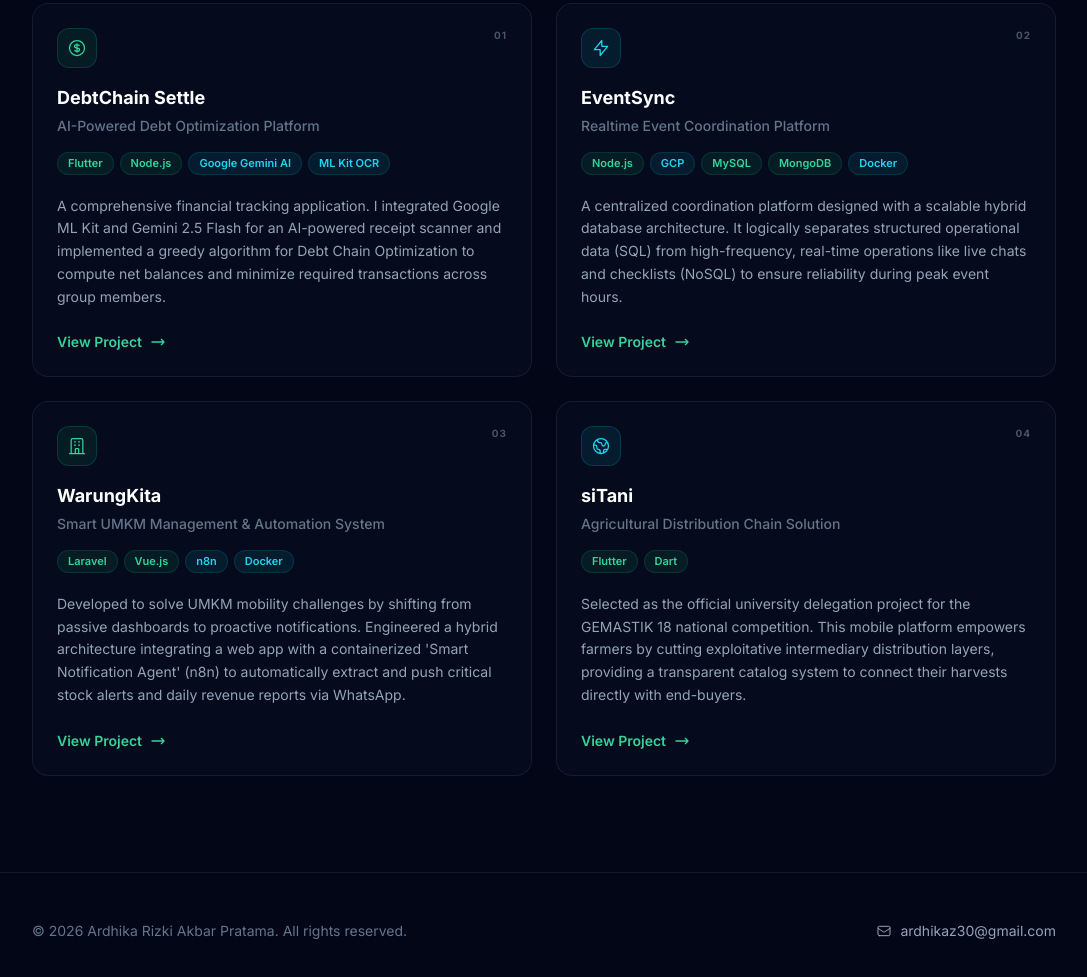
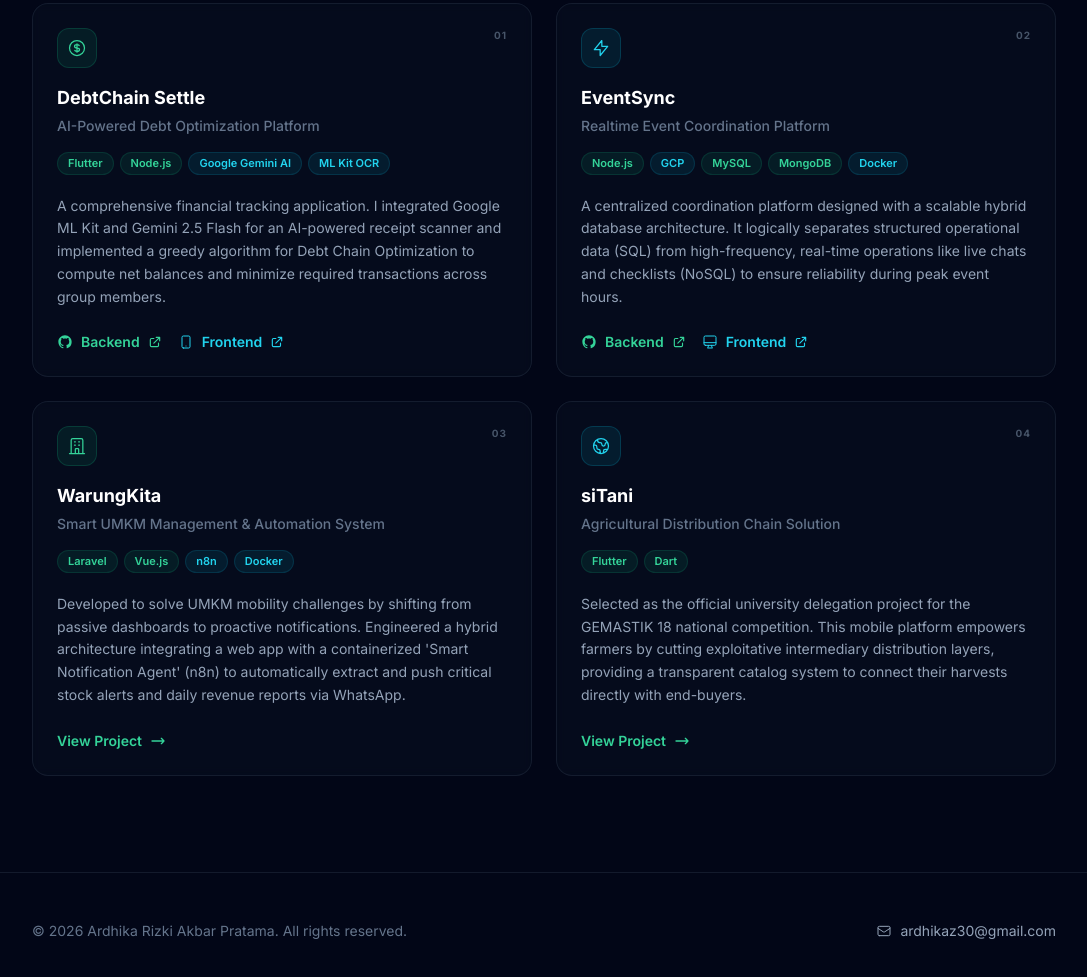
Before and after one commit to ArdhikaRizki/portofolio, a plain HTML site: page index.html in a window 1280 px wide. Shown: the part 1396-2373 px from the top of the page, without its empty margins (96-1183 px from the left). Drawn offline with nearby package versions, Linux system fonts and the light colour scheme.

Commit message:
fix a link

```diff
--- a/index.html
+++ b/index.html
@@ -168,13 +168,20 @@
             A comprehensive financial tracking application. I integrated Google ML Kit and Gemini 2.5 Flash for an AI-powered receipt scanner and implemented a greedy algorithm for Debt Chain Optimization to compute net balances and minimize required transactions across group members.
           </p>
 
+          <div class="flex items-center gap-4">
             <a href="https://github.com/ArdhikaRizki/Be-Debt-Manager" target="_blank" rel="noopener noreferrer"
                class="inline-flex items-center gap-2 text-sm font-semibold text-emerald-400 hover:text-emerald-300 transition-colors duration-200 group/link">
-            View Project
-            <svg class="w-4 h-4 transform group-hover/link:translate-x-1 transition-transform duration-200" fill="none" stroke="currentColor" viewBox="0 0 24 24">
-              <path stroke-linecap="round" stroke-linejoin="round" stroke-width="2" d="M17 8l4 4m0 0l-4 4m4-4H3"/>
-            </svg>
+              <svg class="w-4 h-4" fill="currentColor" viewBox="0 0 24 24"><path fill-rule="evenodd" d="M12 2C6.477 2 2 6.484 2 12.017c0 4.425 2.865 8.18 6.839 9.504.5.092.682-.217.682-.483 0-.237-.008-.868-.013-1.703-2.782.605-3.369-1.343-3.369-1.343-.454-1.158-1.11-1.466-1.11-1.466-.908-.62.069-.608.069-.608 1.003.07 1.531 1.032 1.531 1.032.892 1.53 2.341 1.088 2.91.832.092-.647.35-1.088.636-1.338-2.22-.253-4.555-1.113-4.555-4.951 0-1.093.39-1.988 1.029-2.688-.103-.253-.446-1.272.098-2.65 0 0 .84-.27 2.75 1.026A9.564 9.564 0 0112 6.844c.85.004 1.705.115 2.504.337 1.909-1.296 2.747-1.027 2.747-1.027.546 1.379.202 2.398.1 2.651.64.7 1.028 1.595 1.028 2.688 0 3.848-2.339 4.695-4.566 4.943.359.309.678.92.678 1.855 0 1.338-.012 2.419-.012 2.747 0 .268.18.58.688.482A10.019 10.019 0 0022 12.017C22 6.484 17.522 2 12 2z" clip-rule="evenodd"/></svg>
+              Backend
+              <svg class="w-3.5 h-3.5 transform group-hover/link:translate-x-1 transition-transform duration-200" fill="none" stroke="currentColor" viewBox="0 0 24 24"><path stroke-linecap="round" stroke-linejoin="round" stroke-width="2" d="M10 6H6a2 2 0 00-2 2v10a2 2 0 002 2h10a2 2 0 002-2v-4M14 4h6m0 0v6m0-6L10 14"/></svg>
             </a>
+            <a href="https://github.com/ArdhikaRizki/debt-manager" target="_blank" rel="noopener noreferrer"
+               class="inline-flex items-center gap-2 text-sm font-semibold text-cyan-400 hover:text-cyan-300 transition-colors duration-200 group/link">
+              <svg class="w-4 h-4" fill="none" stroke="currentColor" viewBox="0 0 24 24"><path stroke-linecap="round" stroke-linejoin="round" stroke-width="1.5" d="M12 18h.01M8 21h8a2 2 0 002-2V5a2 2 0 00-2-2H8a2 2 0 00-2 2v14a2 2 0 002 2z"/></svg>
+              Frontend
+              <svg class="w-3.5 h-3.5 transform group-hover/link:translate-x-1 transition-transform duration-200" fill="none" stroke="currentColor" viewBox="0 0 24 24"><path stroke-linecap="round" stroke-linejoin="round" stroke-width="2" d="M10 6H6a2 2 0 00-2 2v10a2 2 0 002 2h10a2 2 0 002-2v-4M14 4h6m0 0v6m0-6L10 14"/></svg>
+            </a>
+          </div>
         </article>
 
         <!-- Project 2: EventSync -->
@@ -203,13 +210,20 @@
             A centralized coordination platform designed with a scalable hybrid database architecture. It logically separates structured operational data (SQL) from high-frequency, real-time operations like live chats and checklists (NoSQL) to ensure reliability during peak event hours.
           </p>
 
+          <div class="flex items-center gap-4">
             <a href="https://github.com/ArdhikaRizki/EO" target="_blank" rel="noopener noreferrer"
                class="inline-flex items-center gap-2 text-sm font-semibold text-emerald-400 hover:text-emerald-300 transition-colors duration-200 group/link">
-            View Project
-            <svg class="w-4 h-4 transform group-hover/link:translate-x-1 transition-transform duration-200" fill="none" stroke="currentColor" viewBox="0 0 24 24">
-              <path stroke-linecap="round" stroke-linejoin="round" stroke-width="2" d="M17 8l4 4m0 0l-4 4m4-4H3"/>
-            </svg>
+              <svg class="w-4 h-4" fill="currentColor" viewBox="0 0 24 24"><path fill-rule="evenodd" d="M12 2C6.477 2 2 6.484 2 12.017c0 4.425 2.865 8.18 6.839 9.504.5.092.682-.217.682-.483 0-.237-.008-.868-.013-1.703-2.782.605-3.369-1.343-3.369-1.343-.454-1.158-1.11-1.466-1.11-1.466-.908-.62.069-.608.069-.608 1.003.07 1.531 1.032 1.531 1.032.892 1.53 2.341 1.088 2.91.832.092-.647.35-1.088.636-1.338-2.22-.253-4.555-1.113-4.555-4.951 0-1.093.39-1.988 1.029-2.688-.103-.253-.446-1.272.098-2.65 0 0 .84-.27 2.75 1.026A9.564 9.564 0 0112 6.844c.85.004 1.705.115 2.504.337 1.909-1.296 2.747-1.027 2.747-1.027.546 1.379.202 2.398.1 2.651.64.7 1.028 1.595 1.028 2.688 0 3.848-2.339 4.695-4.566 4.943.359.309.678.92.678 1.855 0 1.338-.012 2.419-.012 2.747 0 .268.18.58.688.482A10.019 10.019 0 0022 12.017C22 6.484 17.522 2 12 2z" clip-rule="evenodd"/></svg>
+              Backend
+              <svg class="w-3.5 h-3.5 transform group-hover/link:translate-x-1 transition-transform duration-200" fill="none" stroke="currentColor" viewBox="0 0 24 24"><path stroke-linecap="round" stroke-linejoin="round" stroke-width="2" d="M10 6H6a2 2 0 00-2 2v10a2 2 0 002 2h10a2 2 0 002-2v-4M14 4h6m0 0v6m0-6L10 14"/></svg>
             </a>
+            <a href="https://github.com/dhixdi/Event_Organizer" target="_blank" rel="noopener noreferrer"
+               class="inline-flex items-center gap-2 text-sm font-semibold text-cyan-400 hover:text-cyan-300 transition-colors duration-200 group/link">
+              <svg class="w-4 h-4" fill="none" stroke="currentColor" viewBox="0 0 24 24"><path stroke-linecap="round" stroke-linejoin="round" stroke-width="1.5" d="M9.75 17L9 20l-1 1h8l-1-1-.75-3M3 13h18M5 17h14a2 2 0 002-2V5a2 2 0 00-2-2H5a2 2 0 00-2 2v10a2 2 0 002 2z"/></svg>
+              Frontend
+              <svg class="w-3.5 h-3.5 transform group-hover/link:translate-x-1 transition-transform duration-200" fill="none" stroke="currentColor" viewBox="0 0 24 24"><path stroke-linecap="round" stroke-linejoin="round" stroke-width="2" d="M10 6H6a2 2 0 00-2 2v10a2 2 0 002 2h10a2 2 0 002-2v-4M14 4h6m0 0v6m0-6L10 14"/></svg>
+            </a>
+          </div>
         </article>
 
         <!-- Project 3: WarungKita -->
```
Also changed, not shown: 1 other file. Lines whose indentation alone changed are shown as unchanged.
